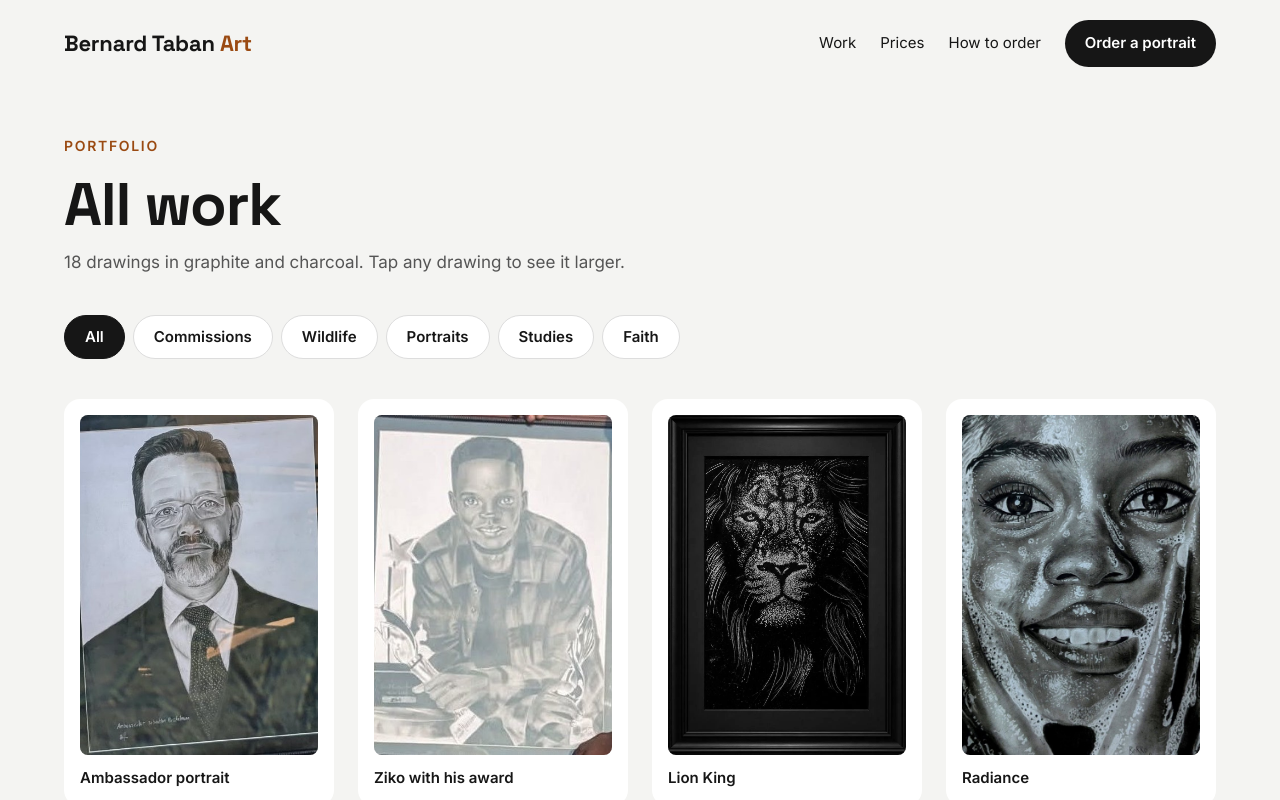
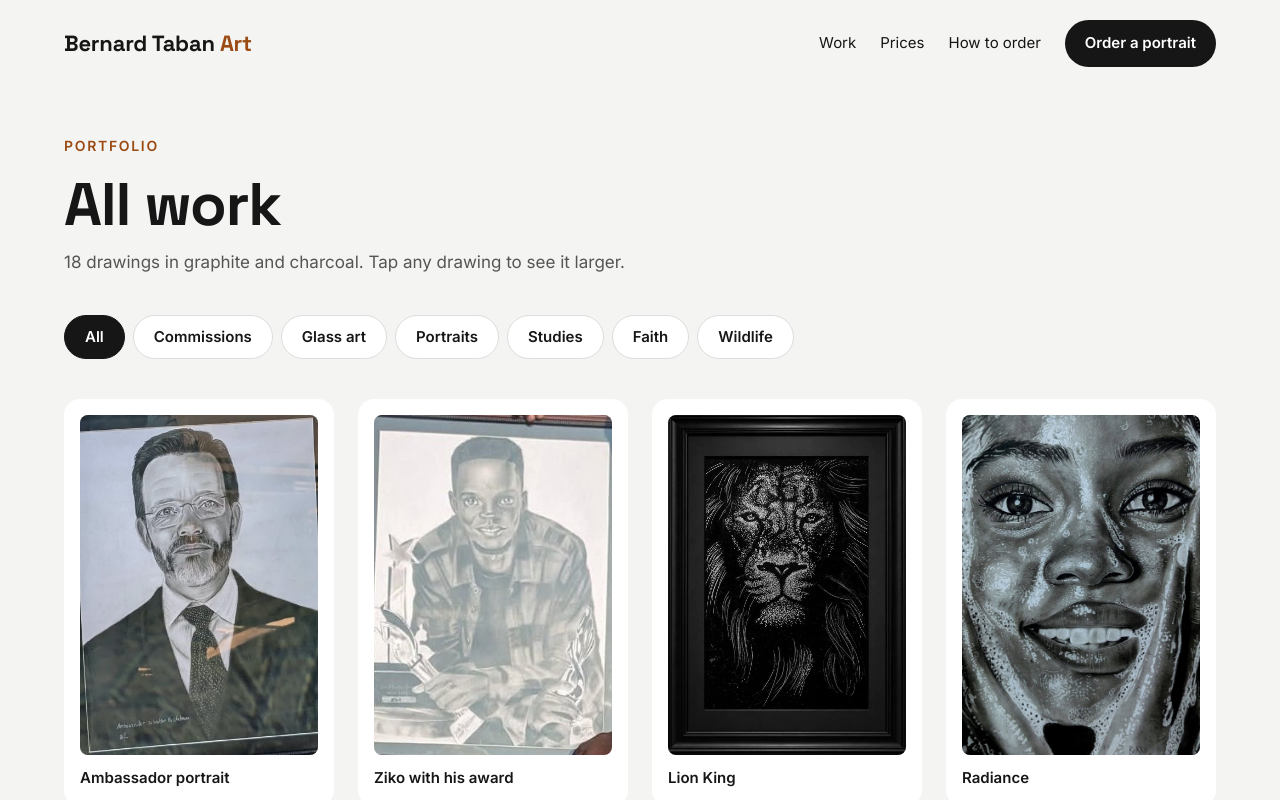
Before and after one commit to killasusu/bernard-taban-art, a Next.js app: page /works in a window 1280 px wide. Shown: the top 800 px of the page. Built offline with nearby package versions, Linux system fonts and the light colour scheme.

Commit message:
Lion King is hand-engraved glass, not pencil
Co-Authored-By: Claude Opus 5.5 <noreply@anthropic.com>

```diff
--- a/src/app/page.tsx
+++ b/src/app/page.tsx
@@ -69,7 +69,7 @@ export default function Home() {
       <section id="work" className="wrap scroll-mt-4 pt-24 pb-20">
         <div className="mb-10 flex flex-wrap items-end justify-between gap-4">
           <h2 className="h-section m-0">Selected work</h2>
-          <p className="m-0 text-base text-muted">Graphite on paper</p>
+          <p className="m-0 text-base text-muted">Graphite, charcoal and engraved glass</p>
         </div>
         <div className="grid grid-cols-[repeat(auto-fill,minmax(260px,1fr))] gap-6">
           {featured.map((a, i) => (
--- a/src/data/artist.ts
+++ b/src/data/artist.ts
@@ -18,7 +18,7 @@ export const artist = {
   copyrightYear: 2026,
   about: [
     "Bernard Taban is a young pencil portrait artist from South Sudan, based in Kampala, Uganda. He signs much of his work as “Venom Art”.",
-    "He draws detailed graphite and charcoal portraits from photographs: faces full of character, close studies of eyes and hands, and the occasional lion or fox. He shares new drawings and videos of his process on TikTok and Facebook.",
+    "He draws detailed graphite and charcoal portraits from photographs: faces full of character, close studies of eyes and hands, and the occasional lion or fox. He also engraves images into glass by hand. He shares new drawings and videos of his process on TikTok and Facebook.",
   ],
 };
 
--- a/src/data/artworks.ts
+++ b/src/data/artworks.ts
@@ -57,9 +57,9 @@ export const artworks: Artwork[] = [
   {
     slug: "lion-king",
     title: "Lion King",
-    medium: "Pencil on black paper, framed",
-    series: "Wildlife",
-    description: "A lion emerging from darkness, drawn in light tones on black paper and framed.",
+    medium: "Hand-engraved glass, framed",
+    series: "Glass art",
+    description: "A lion engraved into a pane of glass by hand, dot by dot, then framed over a black background so the image shines.",
     image: img("lion-king"),
     ratio: 0.7565,
     palette: mono,
```
